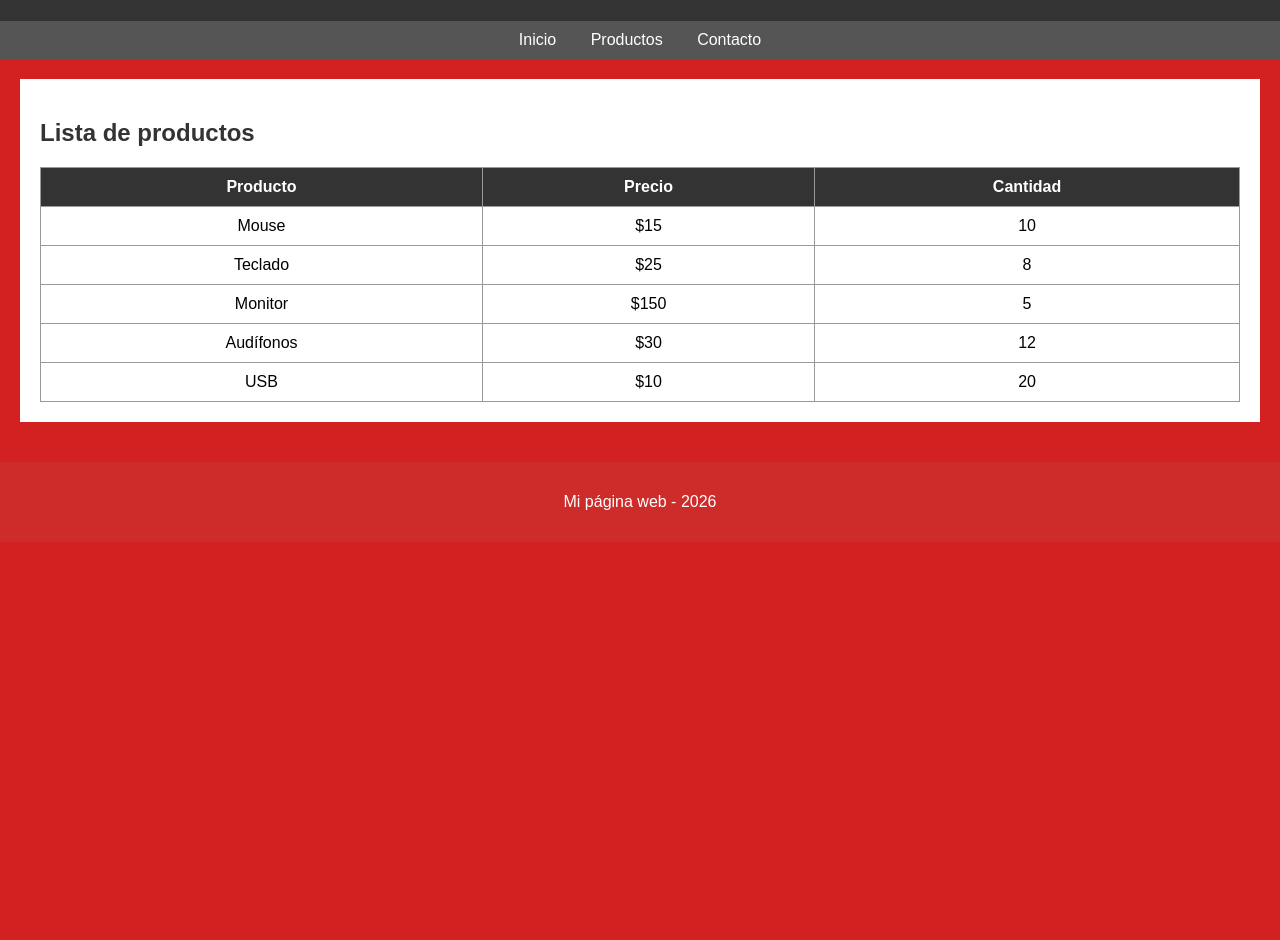
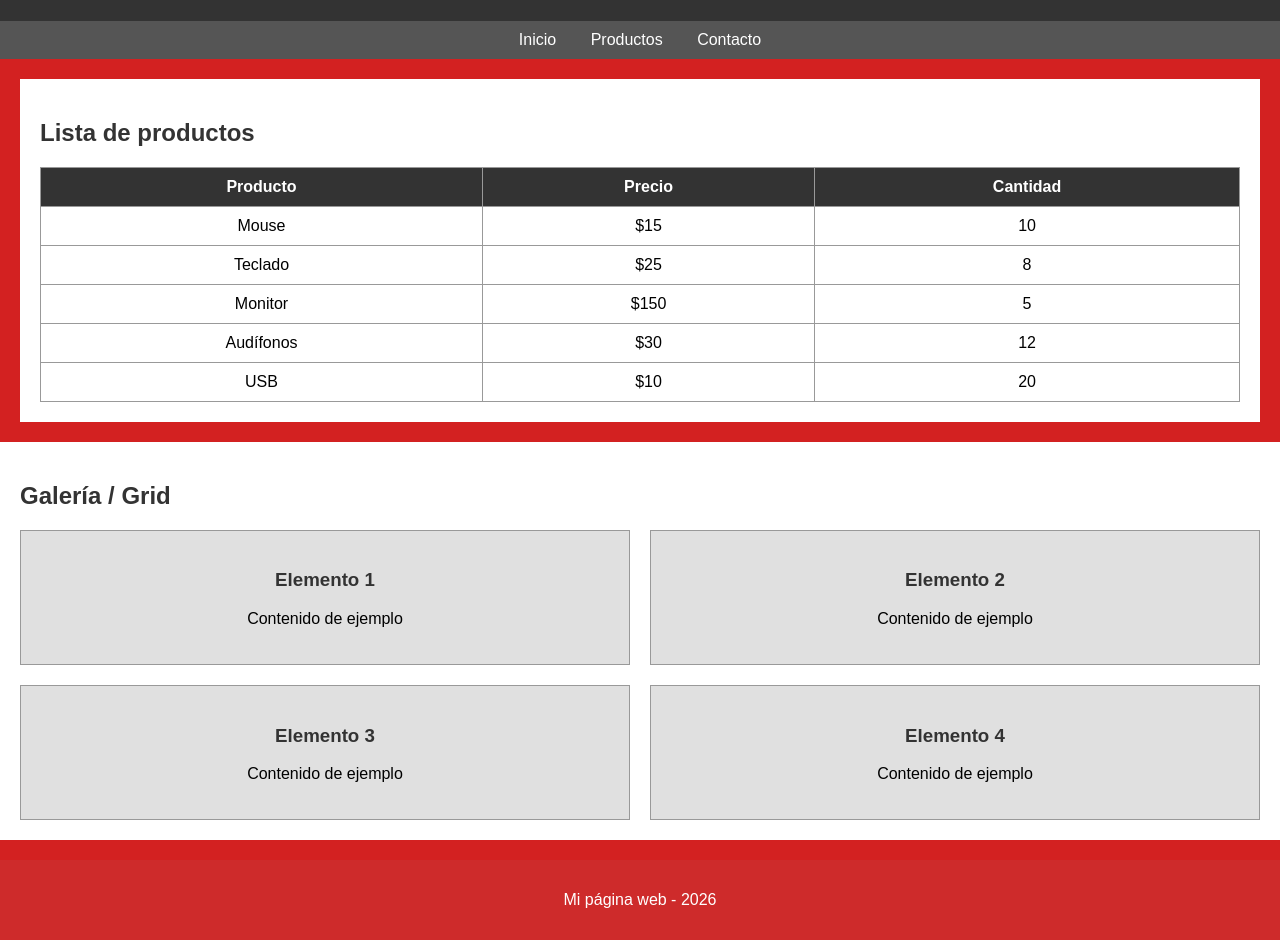
Before and after one commit to domepasquel23-design/grupo5-proyectofinal, a plain HTML site: page index.html in a window 1280 px wide. Shown: the part 99-1039 px from the top of the page. Before the commit the page ends 800 px from the top, so only its background shows below. Drawn offline with Linux system fonts and the light colour scheme.

Commit message:
galeria git

```diff
--- a/index.html
+++ b/index.html
@@ -65,7 +65,33 @@
         </section>
 
     </main>
+    <section>
+        <h2>Galería / Grid</h2>
 
+        <div class="galeria">
+
+            <div class="elemento">
+                <h3>Elemento 1</h3>
+                <p>Contenido de ejemplo</p>
+            </div>
+
+            <div class="elemento">
+                <h3>Elemento 2</h3>
+                <p>Contenido de ejemplo</p>
+            </div>
+
+            <div class="elemento">
+                <h3>Elemento 3</h3>
+                <p>Contenido de ejemplo</p>
+            </div>
+
+            <div class="elemento">
+                <h3>Elemento 4</h3>
+                <p>Contenido de ejemplo</p>
+            </div>
+
+        </div>
+    </section>
     <footer>
         <p>Mi página web - 2026</p>
     </footer>
--- a/style.css
+++ b/style.css
@@ -63,3 +63,20 @@ footer {
     padding: 15px;
     margin-top: 20px;
 }
+.galeria {
+    display: grid;
+    grid-template-columns: 1fr 1fr;
+    gap: 20px;
+    margin-top: 20px;
+}
+
+.elemento {
+    background-color: #e0e0e0;
+    padding: 20px;
+    text-align: center;
+    border: 1px solid #999;
+}
+
+.elemento h3 {
+    color: #333;
+}
```
